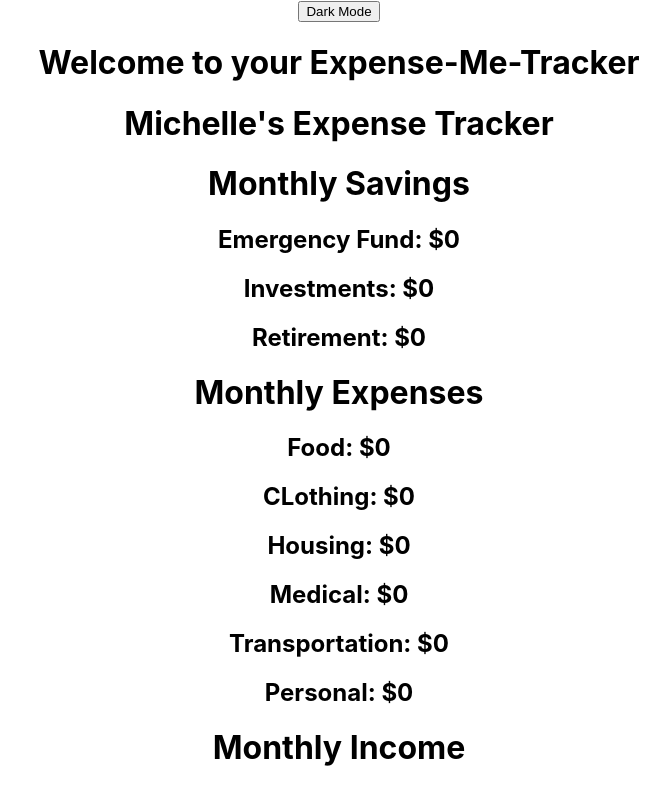
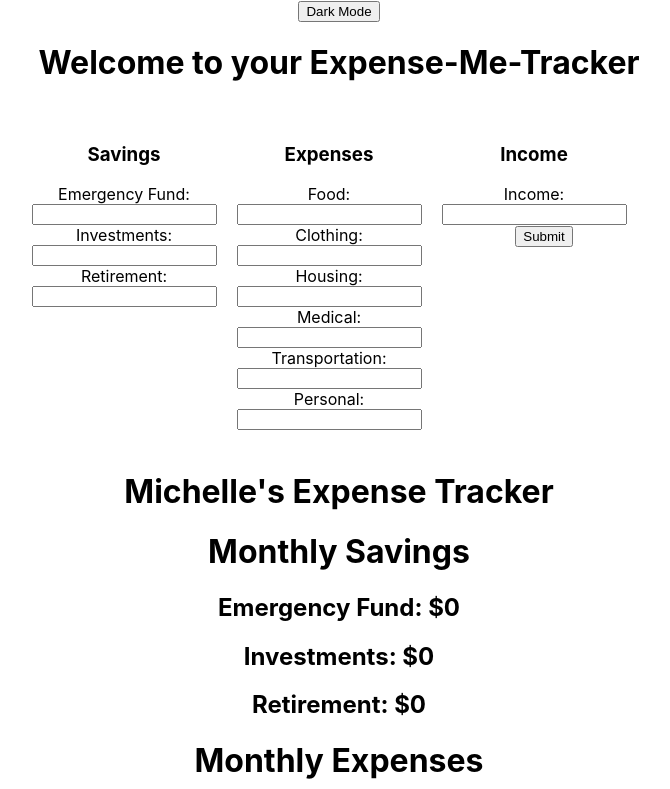
Before and after one commit to michellewong27/expense-me-tracker, a React (Create React App) app in the folder expense-me-tracker/: page / in a window 1280 px wide. Shown: the top 789 px of the page, without its empty margins (301-971 px from the left). Built offline with nearby package versions, Linux system fonts and the light colour scheme.

Commit message:
Expense Form JS & CSS

```diff
--- a/expense-me-tracker/src/App.css
+++ b/expense-me-tracker/src/App.css
@@ -36,3 +36,18 @@
     transform: rotate(360deg);
   }
 }
+
+.form-containter{
+  display:flex;
+  justify-content: center;
+  align-items: center;
+  padding: 20px;
+}
+
+#expense-form input, label {
+  display: block;
+}
+
+.form-submit {
+  justify-content: center;
+}
--- a/expense-me-tracker/src/App.js
+++ b/expense-me-tracker/src/App.js
@@ -1,6 +1,7 @@
 import './App.css';
 import React from 'react';
 import data from './data.js';
+import Form from'./Form';
 import ExpenseListItem from './ExpenseListItem';
 
 class App extends React.Component{
@@ -44,6 +45,7 @@ class App extends React.Component{
     <div className="App" style={{backgroundColor: this.state.backgroundColor, color:this.state.fontColor}}>
       <button onClick={this.darkMode}>{this.state.darkModeBtn}</button>
       <h1>Welcome to your Expense-Me-Tracker</h1>
+      <Form />
       {this.renderExpenses()}
     </div>
     );
--- a/expense-me-tracker/src/ExpenseListItem.js
+++ b/expense-me-tracker/src/ExpenseListItem.js
@@ -1,6 +1,7 @@
 import React from 'react';
 
 class ExpenseListItem extends React.Component{
+
   render(){
     const {id, name, monthly_income} =this.props.expense;
     const {emergency_fund,investments,retirement} = this.props.expense.monthly_savings;
--- /dev/null
+++ b/expense-me-tracker/src/Form.js
@@ -0,0 +1,36 @@
+import React from 'react';
+
+class Form extends React.Component{
+  render(){
+    return (
+      <div className="form-containter">
+        <form id="expense-form">
+        <div className="form-savings" style={{float:'left','margin-right':"20px"}}>
+            <h3>Savings</h3>
+            <label>Emergency Fund:</label>
+            <input type="text" name="Emergency Fund"></input>
+            <label>Investments: <input type="text"></input></label>
+            <label>Retirement: <input type="text"></input></label>
+          </div>
+          <div className="form-expenses" style={{float:'left','margin-right':"20px"}}>
+            <h3>Expenses</h3>
+            <label>Food: <input type="text"></input></label>
+            <label>Clothing: <input type="text"></input></label>
+            <label>Housing: <input type="text"></input></label>
+            <label>Medical: <input type="text"></input></label>
+            <label>Transportation: <input type="text"></input></label>
+            <label>Personal: <input type="text"></input></label>
+          </div>
+          <div className="form-income" style={{float:'left','margin-right':"20px"}}>
+            <h3>Income</h3>
+            <label>Income: <input type="text"></input></label>
+          </div>
+          <br />
+          <button type="submit" className="form-submit">Submit</button>
+        </form>
+      </div>
+    )
+  }
+}
+
+export default Form;
```
Also changed, not shown: 1 other file (tests, documents, lock files or other folders).
